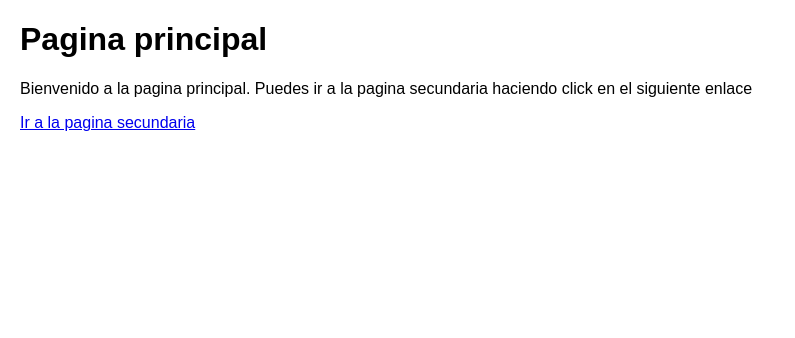
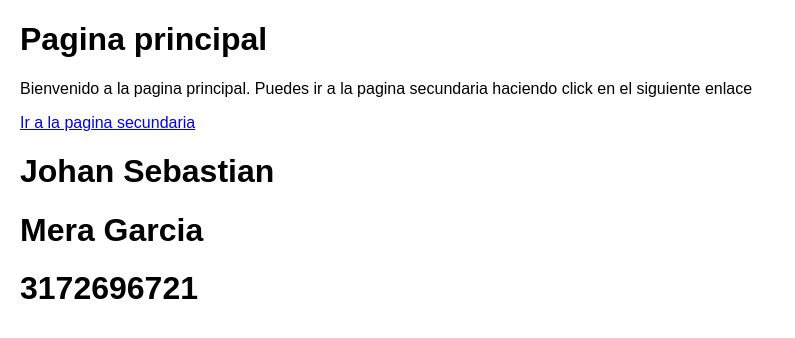
Before and after one commit to JohanMera20/Johan-Mera-1063806882, a plain HTML site: page index.html in a window 1280 px wide. Shown: the whole page, without its empty margins (0-795 px from the left). Drawn offline with Linux system fonts and the light colour scheme.

Commit message:
Index pagina principal modificada

```diff
--- a/index.html
+++ b/index.html
@@ -19,7 +19,9 @@
 
     <a href="Pagina secundaria.html">Ir a la pagina secundaria</a>
 
-
+    <h1>Johan Sebastian</h1>
+    <h1>Mera Garcia</h1>
+    <h1>3172696721</h1>
 
 </body>
 </html>
```
